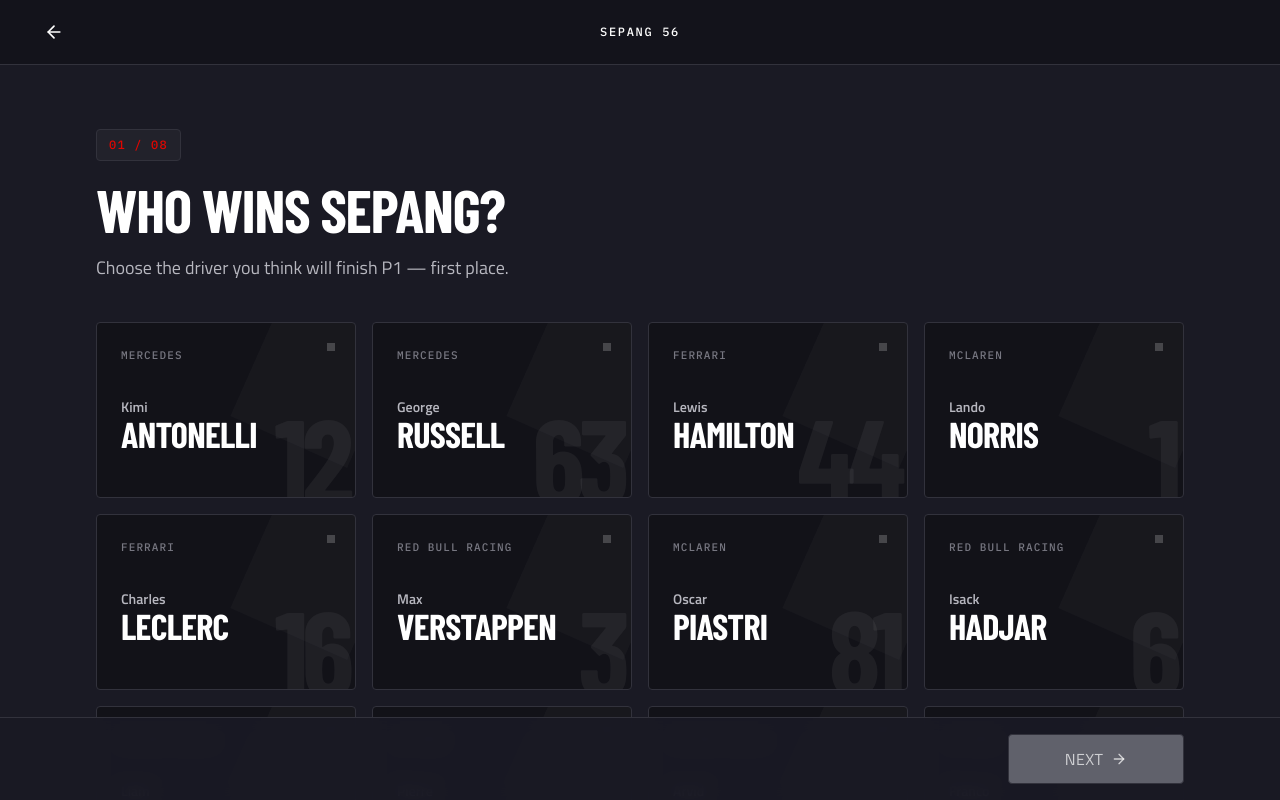
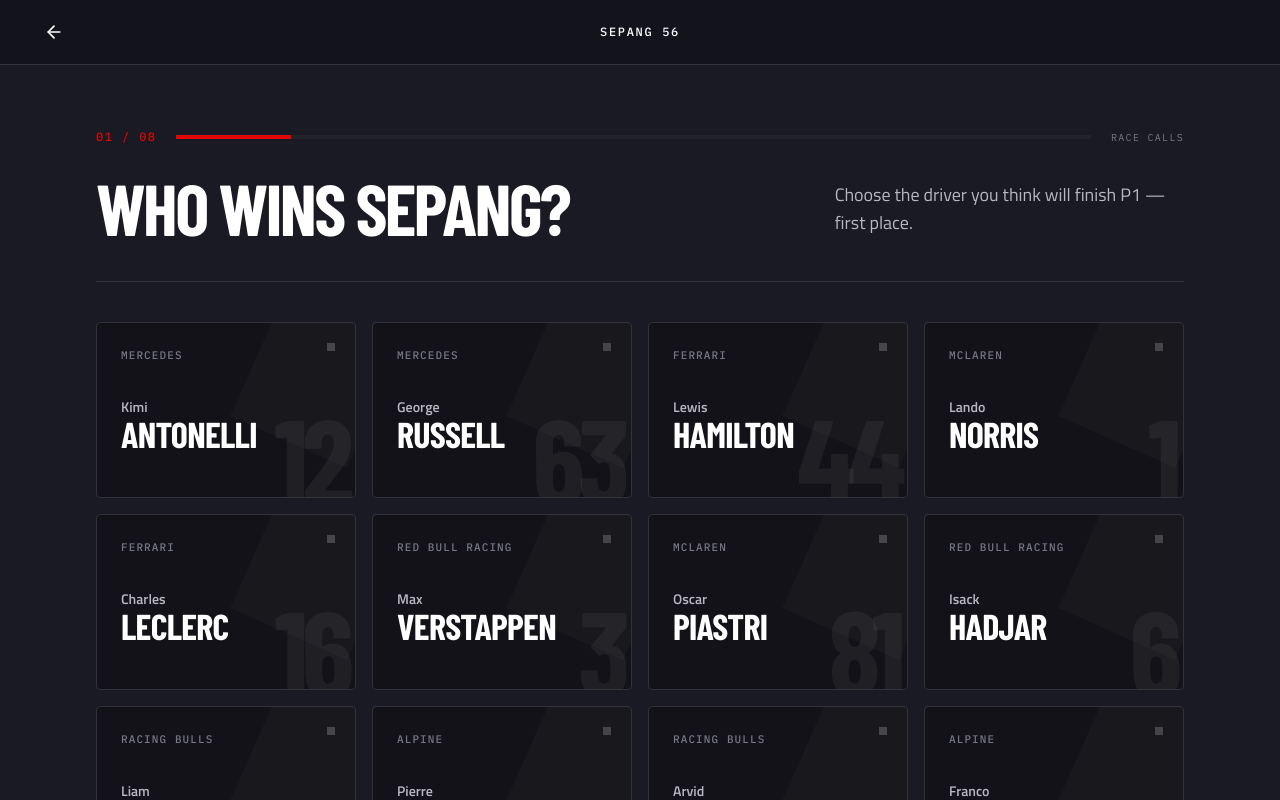
Before and after one commit to itsLucas02/f1-sepang, a Next.js app: page /predict in a window 1280 px wide. Both pictures are taken after a click on the button "START PICKING". Shown: the top 800 px of the page. Built offline with nearby package versions, Linux system fonts and the light colour scheme; a web font is replaced by a local one.

Commit message:
style: give prediction screens stronger race hierarchy

```diff
--- a/components/prediction/prediction-step.tsx
+++ b/components/prediction/prediction-step.tsx
@@ -20,30 +20,51 @@ export function PredictionStep({
   onContinue: () => void;
   continueLabel?: string;
 }) {
+  const current = Number(progress.slice(0, 2));
+  const percent = Number.isFinite(current) ? (current / 8) * 100 : 0;
+
   return (
-    <div className="pb-28 sm:pb-32">
+    <div className="panel-enter pb-28 sm:pb-32">
       <section className="mx-auto max-w-6xl px-5 py-8 sm:px-8 sm:py-12 lg:py-16">
-        <span className="inline-flex min-h-8 items-center rounded-md border border-border bg-surface-03 px-3 font-mono text-xs font-medium tracking-[0.1em] text-race-red">
+        <div className="flex items-center gap-5">
+          <span className="font-mono text-xs font-medium tracking-[0.12em] text-race-red">
             {progress}
           </span>
+          <div className="h-1 flex-1 overflow-hidden bg-surface-03">
+            <div
+              className="h-full bg-race-red transition-[width] duration-500"
+              style={{ width: `${percent}%` }}
+            />
+          </div>
+          <span className="hidden font-mono text-[10px] uppercase tracking-[0.13em] text-text-muted sm:block">
+            Race calls
+          </span>
+        </div>
 
-        <h1 className="mt-5 max-w-4xl font-display text-4xl font-extrabold uppercase leading-[0.95] tracking-[-0.02em] text-white sm:text-5xl lg:text-6xl">
+        <div className="mt-8 grid gap-5 lg:grid-cols-12 lg:items-end">
+          <h1 className="font-display text-5xl font-extrabold uppercase leading-[0.84] tracking-[-0.035em] text-white sm:text-6xl lg:col-span-8 lg:text-7xl">
             {heading}
           </h1>
-        <p className="mt-4 max-w-2xl text-base leading-6 text-text-secondary sm:text-lg sm:leading-7">
+          <p className="max-w-xl text-base leading-6 text-text-secondary sm:text-lg sm:leading-7 lg:col-span-4">
             {helper}
           </p>
+        </div>
 
-        <div className="mt-8 sm:mt-10">{children}</div>
+        <div className="mt-9 border-t border-white/10 pt-8 sm:mt-11 sm:pt-10">
+          {children}
+        </div>
       </section>
 
-      <div className="fixed inset-x-0 bottom-0 z-40 border-t border-border bg-canvas/95 pb-[max(16px,env(safe-area-inset-bottom))] pt-4 backdrop-blur-sm">
-        <div className="mx-auto max-w-6xl px-5 sm:px-8">
+      <div className="fixed inset-x-0 bottom-0 z-40 border-t border-white/10 bg-[#101016]/95 pb-[max(16px,env(safe-area-inset-bottom))] pt-4 backdrop-blur-md">
+        <div className="mx-auto flex max-w-6xl items-center gap-5 px-5 sm:px-8">
+          <span className="hidden font-mono text-[10px] uppercase tracking-[0.13em] text-text-muted sm:block">
+            {canContinue ? "Selection ready" : "Choose an answer"}
+          </span>
           <Button
             type="button"
             disabled={!canContinue}
             onClick={onContinue}
-            className="w-full sm:ml-auto sm:flex sm:w-auto sm:min-w-44"
+            className="w-full sm:ml-auto sm:flex sm:w-auto sm:min-w-48"
           >
             {continueLabel}
             <ArrowRight aria-hidden="true" className="size-4" />
```
Lines whose indentation alone changed are shown as unchanged.
